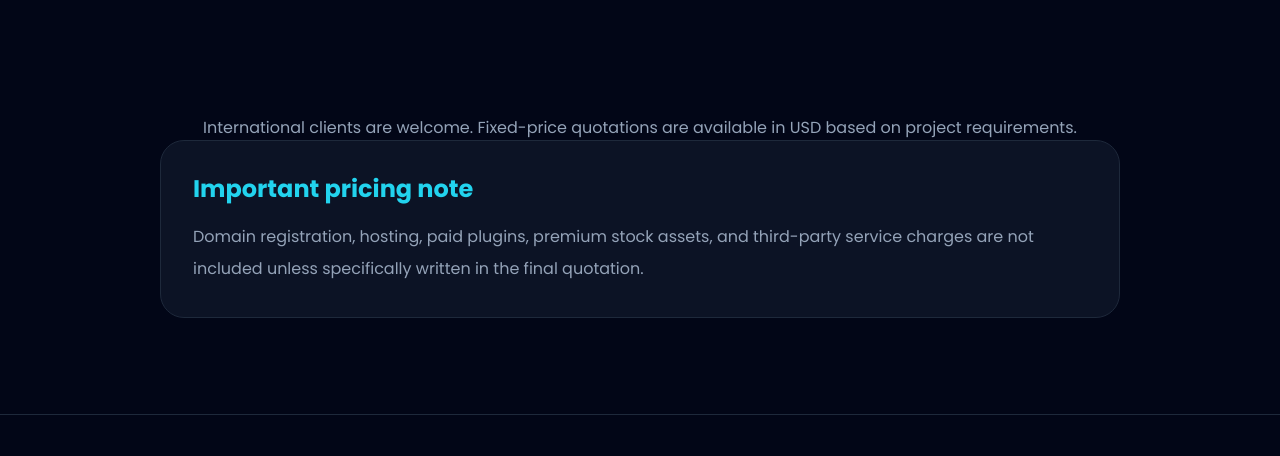
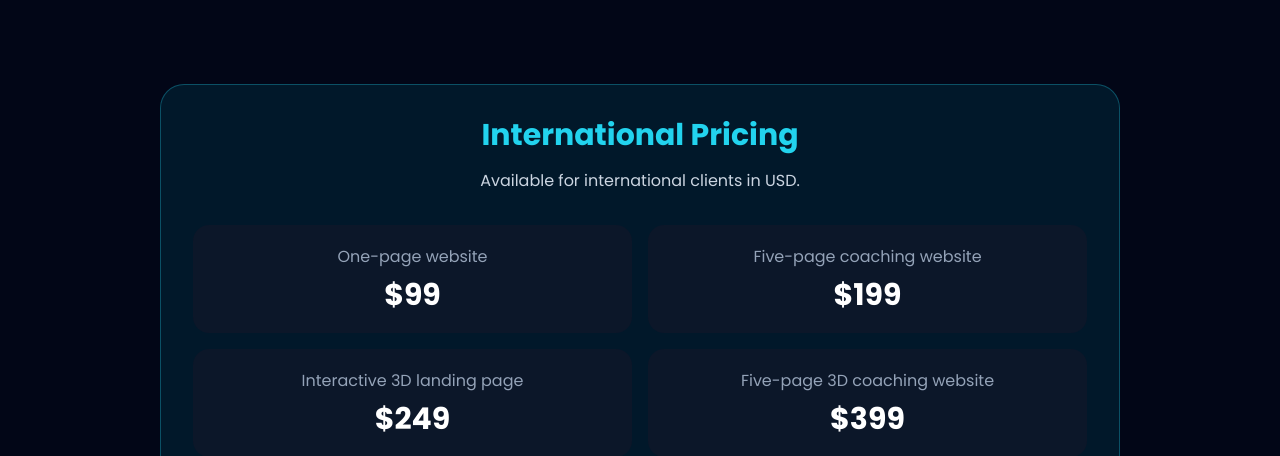
Before and after one commit to sableanmol6-wq/novaforge-ai-website, a plain HTML site: page pricing.html in a window 1280 px wide. Shown: the part 2839-3295 px from the top of the page. Drawn offline with nearby package versions, Linux system fonts and the light colour scheme.

Commit message:
Add international USD prices

```diff
--- a/pricing.html
+++ b/pricing.html
@@ -333,9 +333,49 @@
     </div>
 
 </section>
-<p class="text-center text-slate-400 mt-8">
-    International clients are welcome. Fixed-price quotations are available in USD based on project requirements.
-</p>
+<section class="mx-auto max-w-5xl px-5 pb-12 sm:px-8">
+
+    <div class="rounded-3xl border border-cyan-400/30 bg-cyan-500/10 p-8 text-center">
+
+        <h2 class="text-3xl font-bold text-cyan-400">
+            International Pricing
+        </h2>
+
+        <p class="mt-4 text-slate-300">
+            Available for international clients in USD.
+        </p>
+
+        <div class="mt-8 grid gap-4 sm:grid-cols-2">
+
+            <div class="rounded-2xl bg-slate-900/80 p-5">
+                <p class="text-slate-400">One-page website</p>
+                <p class="mt-2 text-3xl font-bold">$99</p>
+            </div>
+
+            <div class="rounded-2xl bg-slate-900/80 p-5">
+                <p class="text-slate-400">Five-page coaching website</p>
+                <p class="mt-2 text-3xl font-bold">$199</p>
+            </div>
+
+            <div class="rounded-2xl bg-slate-900/80 p-5">
+                <p class="text-slate-400">Interactive 3D landing page</p>
+                <p class="mt-2 text-3xl font-bold">$249</p>
+            </div>
+
+            <div class="rounded-2xl bg-slate-900/80 p-5">
+                <p class="text-slate-400">Five-page 3D coaching website</p>
+                <p class="mt-2 text-3xl font-bold">$399</p>
+            </div>
+
+        </div>
+
+        <p class="mt-6 text-sm text-slate-400">
+            Domain, hosting, custom 3D models and paid tools are charged separately.
+        </p>
+
+    </div>
+
+</section>
 <section class="mx-auto max-w-5xl px-5 pb-24 sm:px-8">
     <div class="rounded-3xl border border-slate-800 bg-slate-900/80 p-8">
         <h2 class="text-2xl font-bold text-cyan-400">Important pricing note</h2>
```
